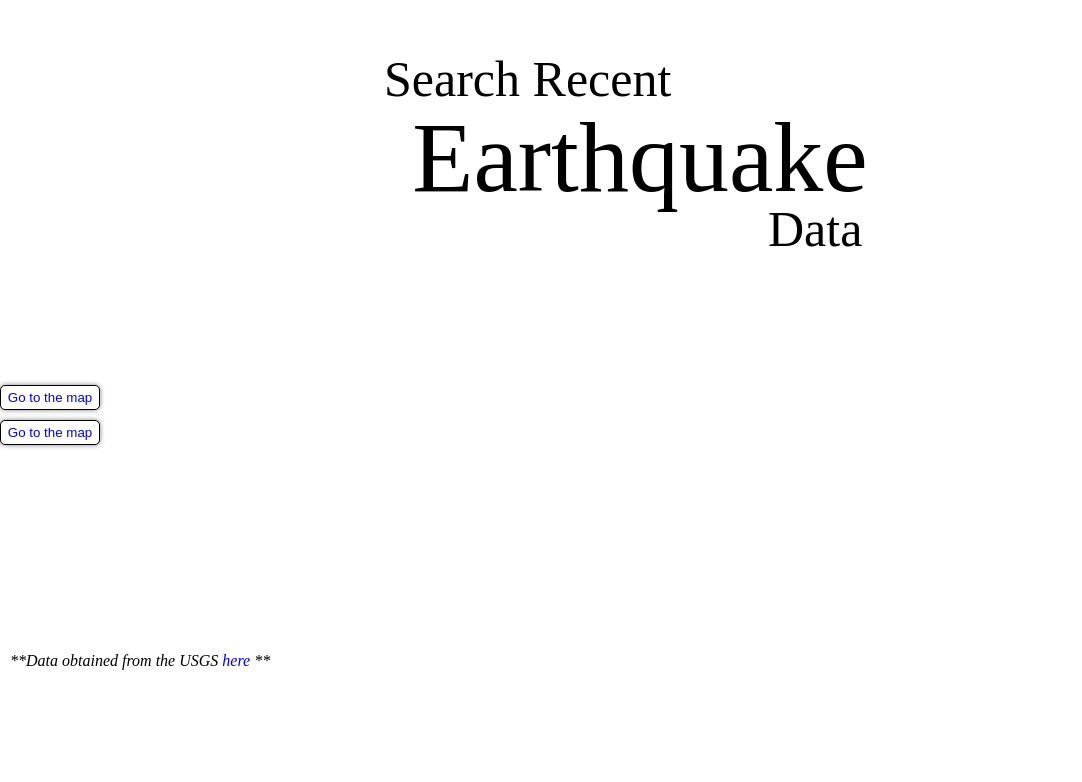
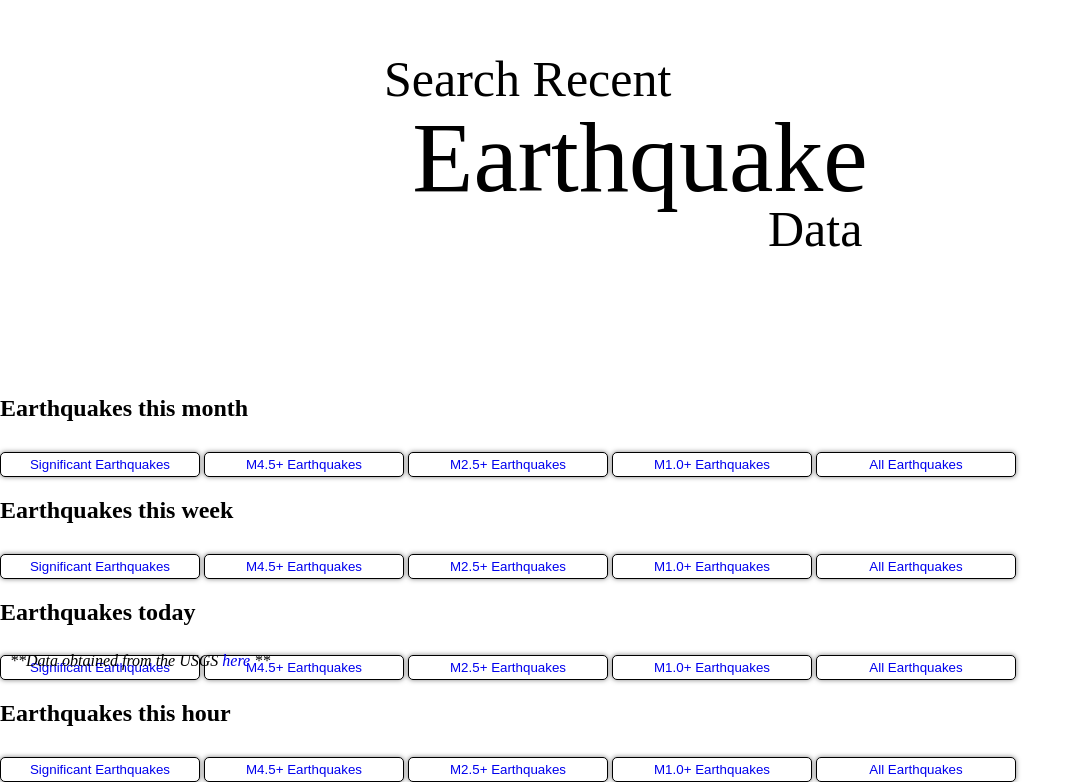
Before and after one commit to JeremyBrent/USGS_Leaflet_Plot, a plain HTML site: page index.html in a window 1280 px wide. Shown: the part 125-907 px from the top of the page, without its empty margins (0-1082 px from the left). Before the commit the page ends 800 px from the top, so only its background shows below. Drawn offline with nearby package versions, Linux system fonts and the light colour scheme.

Commit message:
added all data sets

```diff
--- a/index.html
+++ b/index.html
@@ -30,21 +30,163 @@
       <div class="header"></div>
     </div>
     <div>
+      <h2>
+        Earthquakes this month
+      </h2>
       <button
         class="button"
         value="https://earthquake.usgs.gov/earthquakes/feed/v1.0/summary/significant_month.geojson"
         onclick= "localStorage.setItem('Url', this.value)"
       >
-        <a href="map.html">Go to the map </a>
+        <a href="map.html">Significant Earthquakes </a>
+      </button>
+      <button
+        class="button"
+        value="https://earthquake.usgs.gov/earthquakes/feed/v1.0/summary/4.5_month.geojson"
+        onclick= "localStorage.setItem('Url', this.value)"
+      >
+        <a href="map.html"> M4.5+ Earthquakes </a>
+      </button>
+      <button
+        class="button"
+        value="https://earthquake.usgs.gov/earthquakes/feed/v1.0/summary/2.5_month.geojson"
+        onclick= "localStorage.setItem('Url', this.value)"
+      >
+        <a href="map.html"> M2.5+ Earthquakes </a>
+      </button>
+      <button
+        class="button"
+        value="https://earthquake.usgs.gov/earthquakes/feed/v1.0/summary/1.0_month.geojson"
+        onclick= "localStorage.setItem('Url', this.value)"
+      >
+        <a href="map.html"> M1.0+ Earthquakes </a>
+      </button>
+      <button
+        class="button"
+        value="https://earthquake.usgs.gov/earthquakes/feed/v1.0/summary/all_month.geojson"
+        onclick= "localStorage.setItem('Url', this.value)"
+      >
+        <a href="map.html"> All Earthquakes </a>
       </button>
     </div>
     <div>
+      <h2>
+        Earthquakes this week
+      </h2>
+      <button
+        class="button"
+        value="https://earthquake.usgs.gov/earthquakes/feed/v1.0/summary/significant_week.geojson"
+        onclick= "localStorage.setItem('Url', this.value)"
+      >
+        <a href="map.html">Significant Earthquakes </a>
+      </button>
+      <button
+        class="button"
+        value="https://earthquake.usgs.gov/earthquakes/feed/v1.0/summary/4.5_week.geojson"
+        onclick= "localStorage.setItem('Url', this.value)"
+      >
+        <a href="map.html"> M4.5+ Earthquakes </a>
+      </button>
+      <button
+        class="button"
+        value="https://earthquake.usgs.gov/earthquakes/feed/v1.0/summary/2.5_week.geojson"
+        onclick= "localStorage.setItem('Url', this.value)"
+      >
+        <a href="map.html"> M2.5+ Earthquakes </a>
+      </button>
+      <button
+        class="button"
+        value="https://earthquake.usgs.gov/earthquakes/feed/v1.0/summary/1.0_week.geojson"
+        onclick= "localStorage.setItem('Url', this.value)"
+      >
+        <a href="map.html"> M1.0+ Earthquakes </a>
+      </button>
+      <button
+        class="button"
+        value="https://earthquake.usgs.gov/earthquakes/feed/v1.0/summary/all_week.geojson"
+        onclick= "localStorage.setItem('Url', this.value)"
+      >
+        <a href="map.html"> All Earthquakes </a>
+      </button>
+    </div>
+    <div>
+      <h2>
+        Earthquakes today
+      </h2>
+      <button
+        class="button"
+        value="https://earthquake.usgs.gov/earthquakes/feed/v1.0/summary/significant_day.geojson"
+        onclick= "localStorage.setItem('Url', this.value)"
+      >
+        <a href="map.html">Significant Earthquakes </a>
+      </button>
+      <button
+        class="button"
+        value="https://earthquake.usgs.gov/earthquakes/feed/v1.0/summary/4.5_day.geojson"
+        onclick= "localStorage.setItem('Url', this.value)"
+      >
+        <a href="map.html"> M4.5+ Earthquakes </a>
+      </button>
+      <button
+        class="button"
+        value="https://earthquake.usgs.gov/earthquakes/feed/v1.0/summary/2.5_day.geojson"
+        onclick= "localStorage.setItem('Url', this.value)"
+      >
+        <a href="map.html"> M2.5+ Earthquakes </a>
+      </button>
+      <button
+        class="button"
+        value="https://earthquake.usgs.gov/earthquakes/feed/v1.0/summary/1.0_day.geojson"
+        onclick= "localStorage.setItem('Url', this.value)"
+      >
+        <a href="map.html"> M1.0+ Earthquakes </a>
+      </button>
+      <button
+        class="button"
+        value="https://earthquake.usgs.gov/earthquakes/feed/v1.0/summary/all_day.geojson"
+        onclick= "localStorage.setItem('Url', this.value)"
+      >
+        <a href="map.html"> All Earthquakes </a>
+      </button>
+    </div>
+    <div>
+      <h2>
+        Earthquakes this hour
+      </h2>
+      <button
+        class="button"
+        value="https://earthquake.usgs.gov/earthquakes/feed/v1.0/summary/significant_hour.geojson"
+        onclick= "localStorage.setItem('Url', this.value)"
+      >
+        <a href="map.html">Significant Earthquakes </a>
+      </button>
+      <button
+        class="button"
+        value="https://earthquake.usgs.gov/earthquakes/feed/v1.0/summary/4.5_hour.geojson"
+        onclick= "localStorage.setItem('Url', this.value)"
+      >
+        <a href="map.html"> M4.5+ Earthquakes </a>
+      </button>
+      <button
+        class="button"
+        value="https://earthquake.usgs.gov/earthquakes/feed/v1.0/summary/2.5_hour.geojson"
+        onclick= "localStorage.setItem('Url', this.value)"
+      >
+        <a href="map.html"> M2.5+ Earthquakes </a>
+      </button>
+      <button
+        class="button"
+        value="https://earthquake.usgs.gov/earthquakes/feed/v1.0/summary/1.0_hour.geojson"
+        onclick= "localStorage.setItem('Url', this.value)"
+      >
+        <a href="map.html"> M1.0+ Earthquakes </a>
+      </button>
       <button
         class="button"
         value="https://earthquake.usgs.gov/earthquakes/feed/v1.0/summary/all_hour.geojson"
         onclick= "localStorage.setItem('Url', this.value)"
       >
-        <a href="map.html">Go to the map </a>
+        <a href="map.html"> All Earthquakes </a>
       </button>
     </div>
     <div>
--- a/static/css/style.css
+++ b/static/css/style.css
@@ -81,7 +81,7 @@ h4 {
 }
 
 .button {
-  width: 100px;
+  width: 200px;
   height: 25px;
   background-color: white;
   border-radius: 5px;
```
